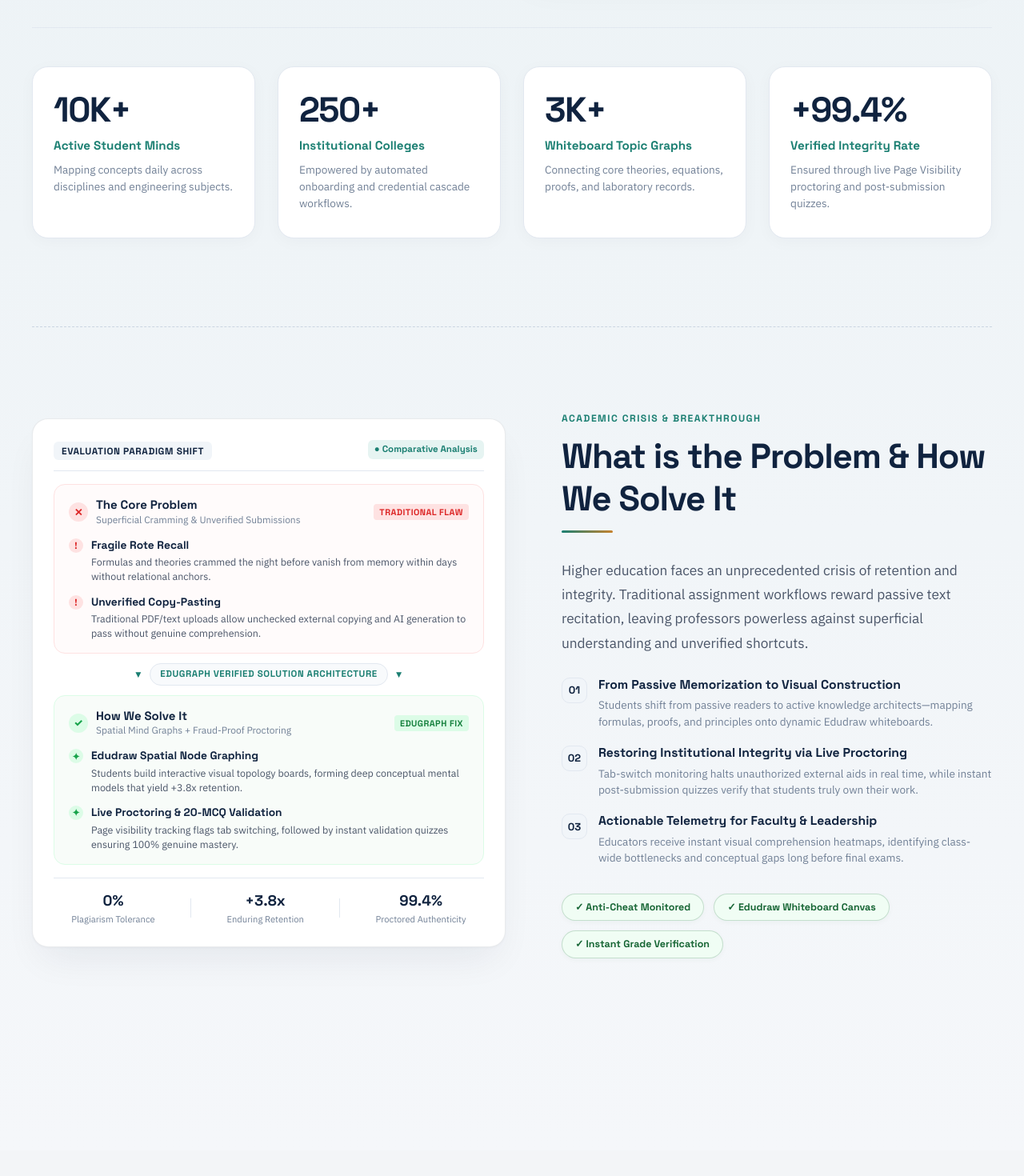
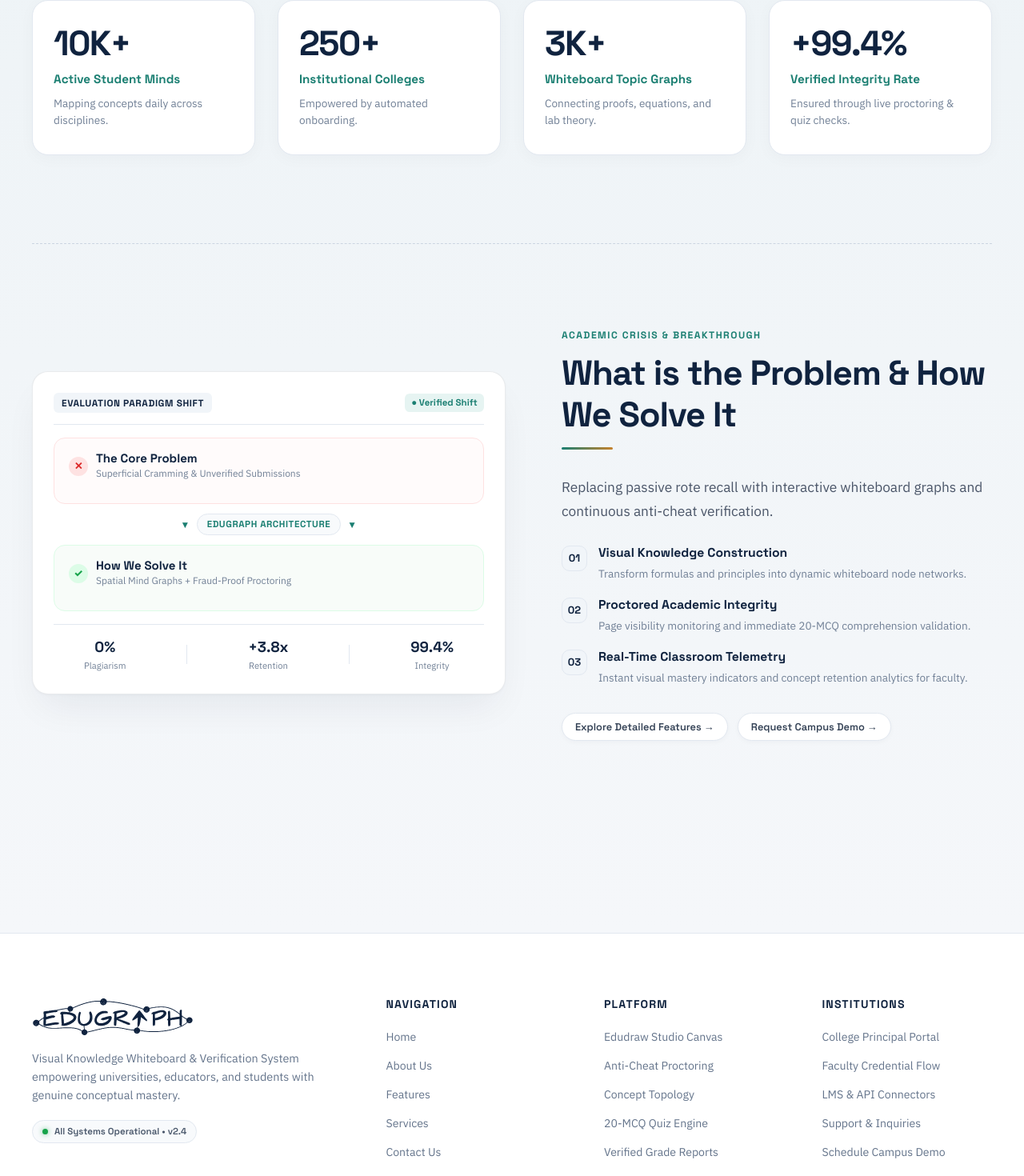
Before and after one commit to Dev-Aryan-coder/EduGraph_Frontend, a React (Vite) app: page / in a window 1280 px wide. Shown: the part 2425-3895 px from the top of the page at 80% size. Before the commit the page ends 3863 px from the top, so only its background shows below. Built offline with nearby package versions, Linux system fonts and the light colour scheme.

Commit message:
feat(footer): add brand footer with logo and streamline homepage content

```diff
--- a/src/App.jsx
+++ b/src/App.jsx
@@ -1,5 +1,6 @@
 import React from 'react'
 import Navbar from './components/layout/Navbar'
+import Footer from './components/layout/Footer'
 import Home from './pages/public/Home'
 import './App.css'
 
@@ -10,6 +11,7 @@
       <main>
         <Home />
       </main>
+      <Footer />
     </div>
   )
 }
--- a/src/components/layout/Footer.css
+++ b/src/components/layout/Footer.css
@@ -1,4 +1,182 @@
-/* Footer.css - Component Scoped Styles */
-.footer-container {
-  /* Scoped styles */
+/* ==========================================================================
+   Footer.css - Minimalist Brand Footer Styles
+   ========================================================================== */
+
+.edugraph-footer {
+  width: 100%;
+  background: #FFFFFF;
+  border-top: 1px solid #E2E8F0;
+  padding: 80px 0 36px 0;
+  box-sizing: border-box;
+  position: relative;
+  z-index: 10;
 }
+
+.footer-inner-container {
+  max-width: 1360px;
+  margin: 0 auto;
+  padding: 0 40px;
+}
+
+/* Top 4-Column Layout */
+.footer-top-grid {
+  display: grid;
+  grid-template-columns: 1.8fr 1fr 1fr 1fr;
+  gap: 60px;
+  padding-bottom: 60px;
+  border-bottom: 1px solid #E2E8F0;
+}
+
+/* Brand Column */
+.footer-brand-col {
+  display: flex;
+  flex-direction: column;
+  align-items: flex-start;
+}
+
+.footer-logo-link {
+  display: inline-block;
+  margin-bottom: 16px;
+  text-decoration: none;
+}
+
+.footer-brand-logo {
+  height: 48px;
+  width: auto;
+  object-fit: contain;
+  display: block;
+}
+
+.footer-brand-tagline {
+  font-family: 'IBM Plex Sans', sans-serif;
+  font-size: 0.9rem;
+  color: #64748B;
+  line-height: 1.6;
+  max-width: 360px;
+  margin: 0 0 20px 0;
+}
+
+.footer-status-pill {
+  display: inline-flex;
+  align-items: center;
+  gap: 8px;
+  padding: 5px 12px;
+  border-radius: 9999px;
+  background: #F8FAFC;
+  border: 1px solid #E2E8F0;
+  font-family: 'Space Grotesk', sans-serif;
+  font-size: 0.72rem;
+  font-weight: 600;
+  color: #475569;
+}
+
+.footer-status-dot {
+  width: 7px;
+  height: 7px;
+  border-radius: 50%;
+  background: #16A34A;
+  box-shadow: 0 0 6px rgba(22, 163, 74, 0.6);
+}
+
+/* Link Columns */
+.footer-links-col {
+  display: flex;
+  flex-direction: column;
+}
+
+.footer-col-title {
+  font-family: 'Space Grotesk', sans-serif;
+  font-size: 0.88rem;
+  font-weight: 700;
+  color: #10233F;
+  text-transform: uppercase;
+  letter-spacing: 0.08em;
+  margin: 0 0 18px 0;
+}
+
+.footer-links-list {
+  list-style: none;
+  padding: 0;
+  margin: 0;
+  display: flex;
+  flex-direction: column;
+  gap: 12px;
+}
+
+.footer-links-list li a {
+  font-family: 'IBM Plex Sans', sans-serif;
+  font-size: 0.88rem;
+  color: #64748B;
+  text-decoration: none;
+  transition: all 0.2s ease;
+  display: inline-block;
+}
+
+.footer-links-list li a:hover {
+  color: #1B7F72 !important;
+  transform: translateX(3px);
+}
+
+/* Bottom Copyright Bar */
+.footer-bottom-bar {
+  display: flex;
+  align-items: center;
+  justify-content: space-between;
+  padding-top: 32px;
+  flex-wrap: wrap;
+  gap: 16px;
+}
+
+.footer-copyright {
+  font-family: 'IBM Plex Sans', sans-serif;
+  font-size: 0.82rem;
+  color: #94A3B8;
+}
+
+.footer-legal-links {
+  display: inline-flex;
+  align-items: center;
+  gap: 12px;
+}
+
+.footer-legal-links a {
+  font-family: 'IBM Plex Sans', sans-serif;
+  font-size: 0.82rem;
+  color: #94A3B8;
+  text-decoration: none;
+  transition: color 0.2s ease;
+}
+
+.footer-legal-links a:hover {
+  color: #1B7F72 !important;
+}
+
+.footer-legal-sep {
+  color: #CBD5E1;
+  font-size: 0.75rem;
+}
+
+/* Responsive Breakpoints */
+@media (max-width: 960px) {
+  .footer-top-grid {
+    grid-template-columns: repeat(2, 1fr);
+    gap: 40px;
+  }
+}
+
+@media (max-width: 600px) {
+  .edugraph-footer {
+    padding: 60px 0 32px 0;
+  }
+
+  .footer-top-grid {
+    grid-template-columns: 1fr;
+    gap: 36px;
+  }
+
+  .footer-bottom-bar {
+    flex-direction: column;
+    align-items: flex-start;
+    gap: 12px;
+  }
+}
--- a/src/components/layout/Footer.jsx
+++ b/src/components/layout/Footer.jsx
@@ -1,10 +1,82 @@
 import React from 'react'
+import logoSvg from '../../assets/edugraph-logo.svg'
 import './Footer.css'
 
 export default function Footer() {
   return (
-    <div className="footer-container">
-      {/* Public & App Footer links, copyright, support */}
-    </div>
+    <footer className="edugraph-footer" id="footer">
+      <div className="footer-inner-container">
+
+        {/* Top Section: Brand Info + 4 Concise Link Columns */}
+        <div className="footer-top-grid">
+
+          {/* Brand Column with Transparent Vector Logo */}
+          <div className="footer-brand-col">
+            <a href="#home" className="footer-logo-link" aria-label="EduGraph Home">
+              <img src={logoSvg} alt="EduGraph Logo" className="footer-brand-logo" />
+            </a>
+            <p className="footer-brand-tagline">
+              Visual Knowledge Whiteboard & Verification System empowering universities, educators, and students with genuine conceptual mastery.
+            </p>
+            <div className="footer-status-pill">
+              <span className="footer-status-dot" />
+              <span>All Systems Operational • v2.4</span>
+            </div>
+          </div>
+
+          {/* Navigation Links (Matches Navbar Pages) */}
+          <div className="footer-links-col">
+            <h4 className="footer-col-title">Navigation</h4>
+            <ul className="footer-links-list">
+              <li><a href="#home">Home</a></li>
+              <li><a href="#about">About Us</a></li>
+              <li><a href="#features">Features</a></li>
+              <li><a href="#services">Services</a></li>
+              <li><a href="#contact">Contact Us</a></li>
+            </ul>
+          </div>
+
+          {/* Platform Solutions */}
+          <div className="footer-links-col">
+            <h4 className="footer-col-title">Platform</h4>
+            <ul className="footer-links-list">
+              <li><a href="#features">Edudraw Studio Canvas</a></li>
+              <li><a href="#features">Anti-Cheat Proctoring</a></li>
+              <li><a href="#features">Concept Topology</a></li>
+              <li><a href="#services">20-MCQ Quiz Engine</a></li>
+              <li><a href="#services">Verified Grade Reports</a></li>
+            </ul>
+          </div>
+
+          {/* Institutional Resources */}
+          <div className="footer-links-col">
+            <h4 className="footer-col-title">Institutions</h4>
+            <ul className="footer-links-list">
+              <li><a href="#services">College Principal Portal</a></li>
+              <li><a href="#services">Faculty Credential Flow</a></li>
+              <li><a href="#services">LMS & API Connectors</a></li>
+              <li><a href="#contact">Support & Inquiries</a></li>
+              <li><a href="#contact">Schedule Campus Demo</a></li>
+            </ul>
+          </div>
+
+        </div>
+
+        {/* Bottom Bar: Copyright & Compliance */}
+        <div className="footer-bottom-bar">
+          <div className="footer-copyright">
+            © {new Date().getFullYear()} EduGraph Technologies Inc. All rights reserved.
+          </div>
+          <div className="footer-legal-links">
+            <a href="#privacy">Privacy Policy</a>
+            <span className="footer-legal-sep">•</span>
+            <a href="#terms">Terms of Service</a>
+            <span className="footer-legal-sep">•</span>
+            <a href="#security">Academic Security</a>
+          </div>
+        </div>
+
+      </div>
+    </footer>
   )
 }
--- a/src/pages/public/Home.jsx
+++ b/src/pages/public/Home.jsx
@@ -177,15 +177,12 @@
                   <div className="vision-sketch-divider" aria-hidden="true" />
                 </div>
                 <p className="vision-desc">
-                  EduGraph bridges the gap between conceptual visual thinking and uncompromising academic
-                  integrity. By empowering students to map out knowledge on interactive Edudraw canvases
-                  and backing every assignment with real-time proctored validation, we provide universities,
-                  professors, and students with a trusted platform for deep, enduring comprehension.
+                  Bridging spatial visual thinking with uncompromising academic integrity—transforming flat memorization into active, verified conceptual mastery.
                 </p>
                 <div className="vision-feature-pills">
-                  <span className="v-pill">✦ Spatial Mind Mapping</span>
-                  <span className="v-pill">✦ Fraud-Proof Assessments</span>
-                  <span className="v-pill">✦ Active Concept Retention</span>
+                  <span className="v-pill">✦ Spatial Mind Graphs</span>
+                  <span className="v-pill">✦ Live Anti-Cheat Shield</span>
+                  <a href="#about" className="v-pill v-pill-link">Read Full Mission →</a>
                 </div>
               </div>
 
@@ -255,24 +252,28 @@
                 <span className="section-eyebrow">Strategic Milestones</span>
                 <h2 className="goal-title">Our Goal</h2>
                 <p className="goal-desc">
-                  Empowering institutions, educators, and learners with verified visual knowledge graphs—fostering genuine conceptual mastery, effortless credential workflows, and uncompromising academic integrity worldwide.
+                  Empowering campuses with verified visual knowledge graphs—fostering deep conceptual comprehension and automated institutional trust.
                 </p>
 
                 <div className="goal-milestones-list">
                   <div className="goal-milestone-item">
                     <span className="milestone-check">✓</span>
                     <div>
-                      <strong>Elevate Global Retention</strong>
-                      <p>Replace passive memorization with visual node graphs proven to improve 6-month recall by 3.8x.</p>
+                      <strong>+3.8x Higher Retention</strong>
+                      <p>Spatial node graphs replace fragile cramming with structural memory.</p>
                     </div>
                   </div>
                   <div className="goal-milestone-item">
                     <span className="milestone-check">✓</span>
                     <div>
-                      <strong>Automated Institutional Trust</strong>
-                      <p>Seamless zero-friction onboarding for 250+ campuses with zero credential mismanagement.</p>
+                      <strong>Automated Institutional Scale</strong>
+                      <p>Seamless onboarding for 250+ campuses with zero credential mismanagement.</p>
                     </div>
                   </div>
+                </div>
+
+                <div className="goal-action-pills">
+                  <a href="#services" className="v-pill v-pill-link">Explore Campus Services →</a>
                 </div>
               </div>
 
@@ -376,25 +377,25 @@
               <div className="stat-card">
                 <div className="stat-number">10K+</div>
                 <div className="stat-label">Active Student Minds</div>
-                <p className="stat-subtext">Mapping concepts daily across disciplines and engineering subjects.</p>
+                <p className="stat-subtext">Mapping concepts daily across disciplines.</p>
               </div>
 
               <div className="stat-card">
                 <div className="stat-number">250+</div>
                 <div className="stat-label">Institutional Colleges</div>
-                <p className="stat-subtext">Empowered by automated onboarding and credential cascade workflows.</p>
+                <p className="stat-subtext">Empowered by automated onboarding.</p>
               </div>
 
               <div className="stat-card">
                 <div className="stat-number">3K+</div>
                 <div className="stat-label">Whiteboard Topic Graphs</div>
-                <p className="stat-subtext">Connecting core theories, equations, proofs, and laboratory records.</p>
+                <p className="stat-subtext">Connecting proofs, equations, and lab theory.</p>
               </div>
 
               <div className="stat-card">
                 <div className="stat-number">+99.4%</div>
                 <div className="stat-label">Verified Integrity Rate</div>
-                <p className="stat-subtext">Ensured through live Page Visibility proctoring and post-submission quizzes.</p>
+                <p className="stat-subtext">Ensured through live proctoring & quiz checks.</p>
               </div>
             </div>
 
@@ -413,10 +414,8 @@
 
                   {/* Card Header */}
                   <div className="ps-matrix-header">
-                    <div className="ps-badge-group">
-                      <span className="ps-header-badge">EVALUATION PARADIGM SHIFT</span>
-                    </div>
-                    <span className="ps-status-pill">● Comparative Analysis</span>
+                    <span className="ps-header-badge">EVALUATION PARADIGM SHIFT</span>
+                    <span className="ps-status-pill">● Verified Shift</span>
                   </div>
 
                   {/* Problem Block (Traditional System) */}
@@ -427,30 +426,13 @@
                         <h4 className="ps-box-title">The Core Problem</h4>
                         <span className="ps-box-subtitle">Superficial Cramming & Unverified Submissions</span>
                       </div>
-                      <span className="ps-tag ps-tag-problem">Traditional Flaw</span>
                     </div>
-                    <ul className="ps-points-list">
-                      <li>
-                        <span className="ps-bullet ps-bullet-problem">!</span>
-                        <div>
-                          <strong>Fragile Rote Recall</strong>
-                          <p>Formulas and theories crammed the night before vanish from memory within days without relational anchors.</p>
-                        </div>
-                      </li>
-                      <li>
-                        <span className="ps-bullet ps-bullet-problem">!</span>
-                        <div>
-                          <strong>Unverified Copy-Pasting</strong>
-                          <p>Traditional PDF/text uploads allow unchecked external copying and AI generation to pass without genuine comprehension.</p>
-                        </div>
-                      </li>
-                    </ul>
                   </div>
 
                   {/* Visual Bridge Indicator */}
                   <div className="ps-bridge-indicator">
                     <span className="ps-bridge-arrow">▼</span>
-                    <span className="ps-bridge-label">EduGraph Verified Solution Architecture</span>
+                    <span className="ps-bridge-label">EduGraph Architecture</span>
                     <span className="ps-bridge-arrow">▼</span>
                   </div>
 
@@ -462,41 +444,24 @@
                         <h4 className="ps-box-title">How We Solve It</h4>
                         <span className="ps-box-subtitle">Spatial Mind Graphs + Fraud-Proof Proctoring</span>
                       </div>
-                      <span className="ps-tag ps-tag-solution">EduGraph Fix</span>
                     </div>
-                    <ul className="ps-points-list">
-                      <li>
-                        <span className="ps-bullet ps-bullet-solution">✦</span>
-                        <div>
-                          <strong>Edudraw Spatial Node Graphing</strong>
-                          <p>Students build interactive visual topology boards, forming deep conceptual mental models that yield +3.8x retention.</p>
-                        </div>
-                      </li>
-                      <li>
-                        <span className="ps-bullet ps-bullet-solution">✦</span>
-                        <div>
-                          <strong>Live Proctoring & 20-MCQ Validation</strong>
-                          <p>Page visibility tracking flags tab switching, followed by instant validation quizzes ensuring 100% genuine mastery.</p>
-                        </div>
-                      </li>
-                    </ul>
                   </div>
 
                   {/* Footer Metric Banner */}
                   <div className="ps-matrix-footer">
                     <div className="ps-footer-stat">
                       <span className="ps-stat-highlight">0%</span>
-                      <span className="ps-stat-sub">Plagiarism Tolerance</span>
+                      <span className="ps-stat-sub">Plagiarism</span>
                     </div>
                     <div className="ps-footer-divider" />
                     <div className="ps-footer-stat">
                       <span className="ps-stat-highlight">+3.8x</span>
-                      <span className="ps-stat-sub">Enduring Retention</span>
+                      <span className="ps-stat-sub">Retention</span>
                     </div>
                     <div className="ps-footer-divider" />
                     <div className="ps-footer-stat">
                       <span className="ps-stat-highlight">99.4%</span>
-                      <span className="ps-stat-sub">Proctored Authenticity</span>
+                      <span className="ps-stat-sub">Integrity</span>
                     </div>
                   </div>
 
@@ -512,39 +477,38 @@
                 </div>
 
                 <p className="ps-desc">
-                  Higher education faces an unprecedented crisis of retention and integrity. Traditional assignment workflows reward passive text recitation, leaving professors powerless against superficial understanding and unverified shortcuts.
+                  Replacing passive rote recall with interactive whiteboard graphs and continuous anti-cheat verification.
                 </p>
 
                 <div className="ps-pillars-list">
                   <div className="ps-pillar-item">
                     <div className="pillar-num-badge">01</div>
                     <div className="pillar-content">
-                      <strong>From Passive Memorization to Visual Construction</strong>
-                      <p>Students shift from passive readers to active knowledge architects—mapping formulas, proofs, and principles onto dynamic Edudraw whiteboards.</p>
+                      <strong>Visual Knowledge Construction</strong>
+                      <p>Transform formulas and principles into dynamic whiteboard node networks.</p>
                     </div>
                   </div>
 
                   <div className="ps-pillar-item">
                     <div className="pillar-num-badge">02</div>
                     <div className="pillar-content">
-                      <strong>Restoring Institutional Integrity via Live Proctoring</strong>
-                      <p>Tab-switch monitoring halts unauthorized external aids in real time, while instant post-submission quizzes verify that students truly own their work.</p>
+                      <strong>Proctored Academic Integrity</strong>
+                      <p>Page visibility monitoring and immediate 20-MCQ comprehension validation.</p>
                     </div>
                   </div>
 
                   <div className="ps-pillar-item">
                     <div className="pillar-num-badge">03</div>
                     <div className="pillar-content">
-                      <strong>Actionable Telemetry for Faculty & Leadership</strong>
-                      <p>Educators receive instant visual comprehension heatmaps, identifying class-wide bottlenecks and conceptual gaps long before final exams.</p>
+                      <strong>Real-Time Classroom Telemetry</strong>
+                      <p>Instant visual mastery indicators and concept retention analytics for faculty.</p>
                     </div>
                   </div>
                 </div>
 
                 <div className="ps-action-badges">
-                  <span className="ps-action-pill">✓ Anti-Cheat Monitored</span>
-                  <span className="ps-action-pill">✓ Edudraw Whiteboard Canvas</span>
-                  <span className="ps-action-pill">✓ Instant Grade Verification</span>
+                  <a href="#features" className="v-pill v-pill-link">Explore Detailed Features →</a>
+                  <a href="#contact" className="v-pill v-pill-link">Request Campus Demo →</a>
                 </div>
               </div>
 
```
